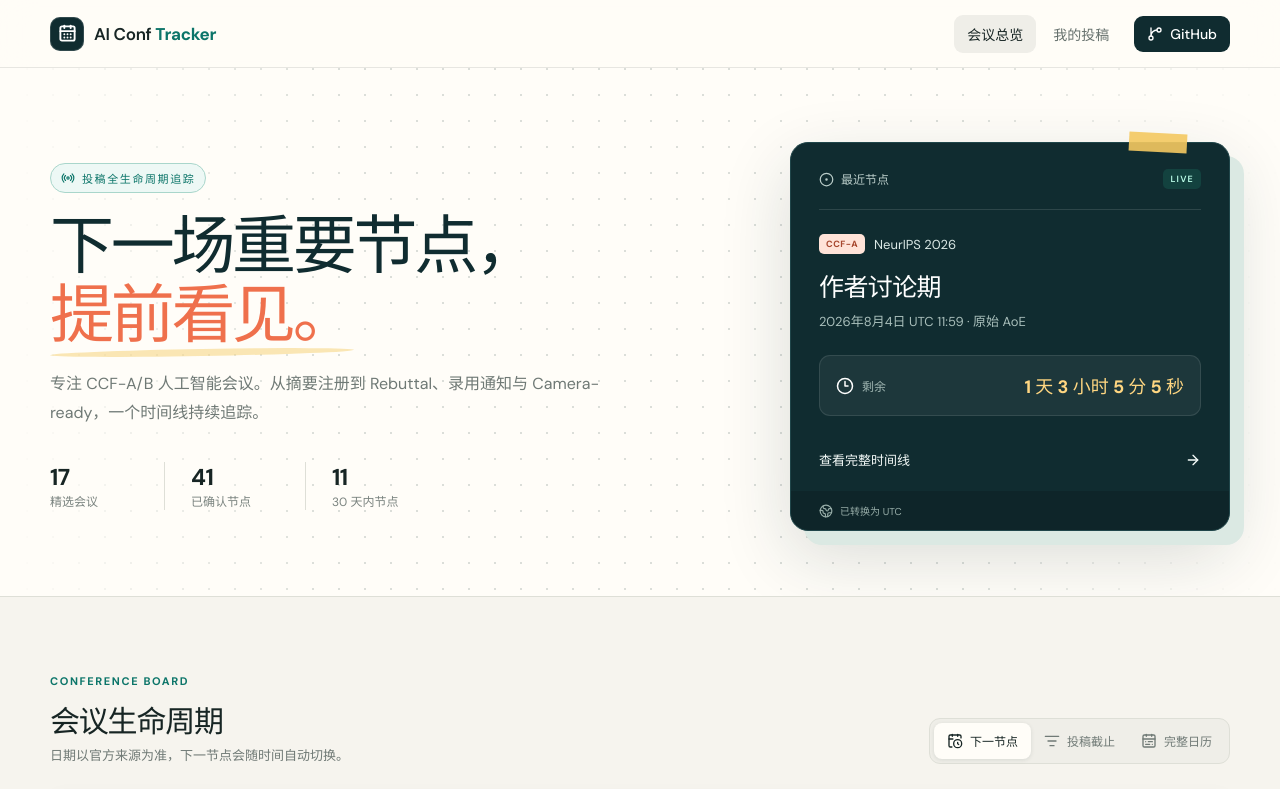
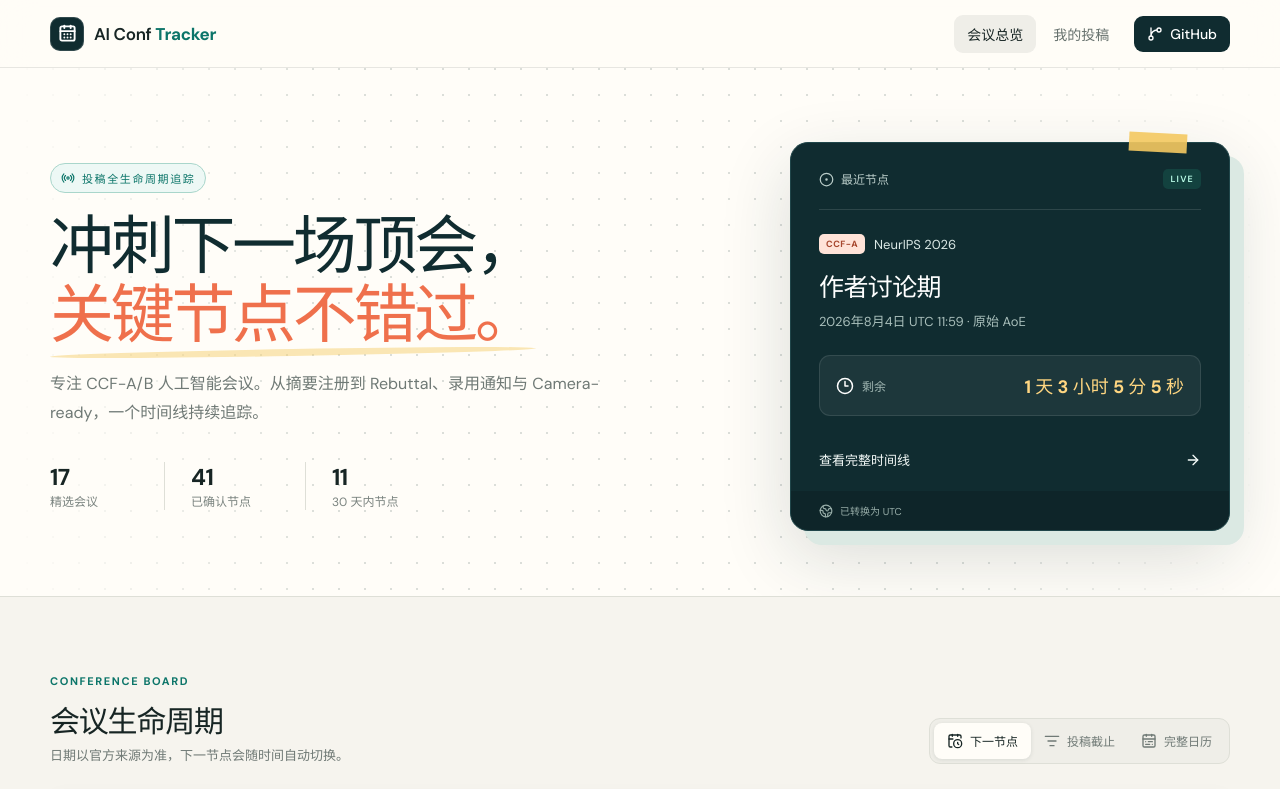
Before and after one commit to xuanzhang2222/ai-conf-tracker, a React (Vite) app: page /#/ in a window 1280 px wide. Shown: the top 789 px of the page. Built offline with nearby package versions, Linux system fonts and the light colour scheme.

Commit message:
copy: sharpen homepage submission headline

```diff
--- a/src/pages/HomePage.tsx
+++ b/src/pages/HomePage.tsx
@@ -65,7 +65,7 @@ export function HomePage() {
     <section className="hero-section"><div className="shell hero-grid">
       <div className="hero-copy">
         <div className="eyebrow"><Radio size={14} /> 投稿全生命周期追踪</div>
-        <h1>下一场重要节点，<br /><em>提前看见。</em></h1>
+        <h1>冲刺下一场顶会，<br /><em>关键节点不错过。</em></h1>
         <p>专注 CCF-A/B 人工智能会议。从摘要注册到 Rebuttal、录用通知与 Camera-ready，一个时间线持续追踪。</p>
         <div className="hero-stats"><div><b>{entries.length}</b><span>精选会议</span></div><div><b>{confirmedCount}</b><span>已确认节点</span></div><div><b>{withinThirtyDays}</b><span>30 天内节点</span></div></div>
       </div>
```
